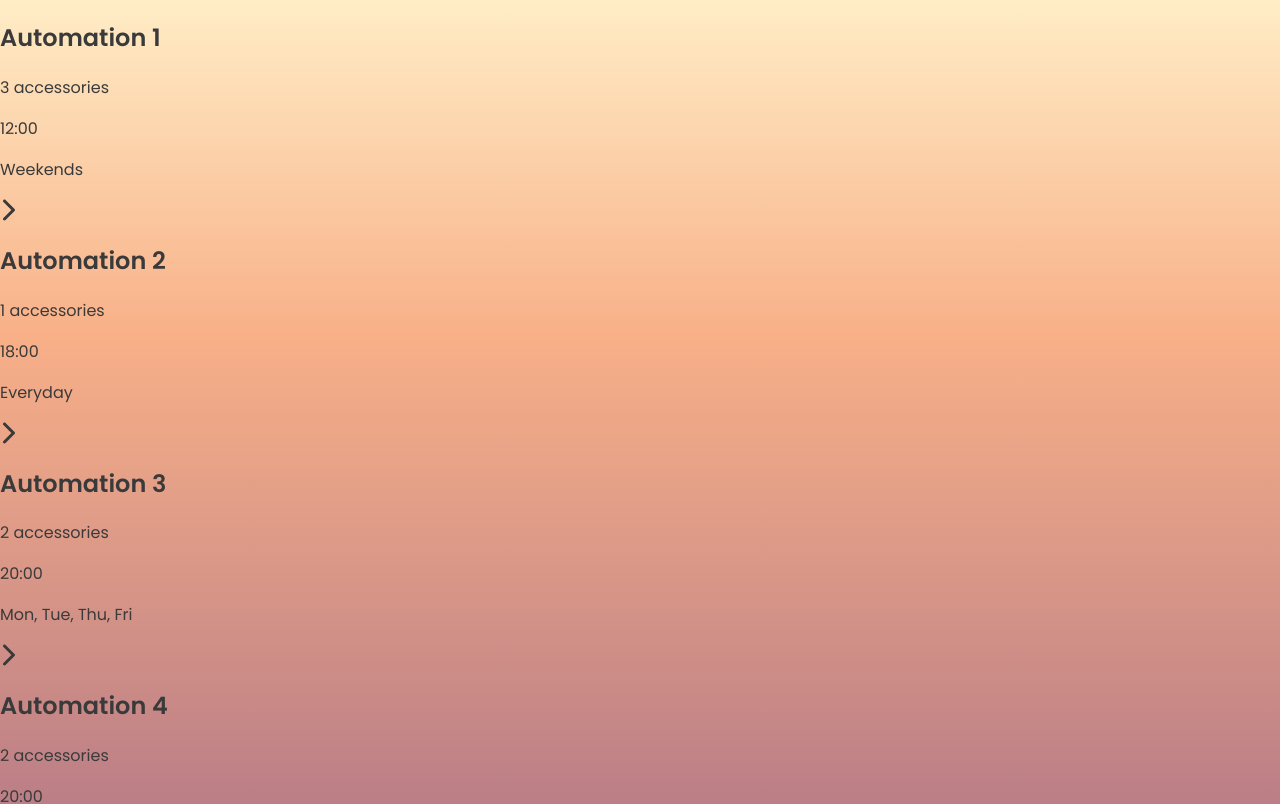
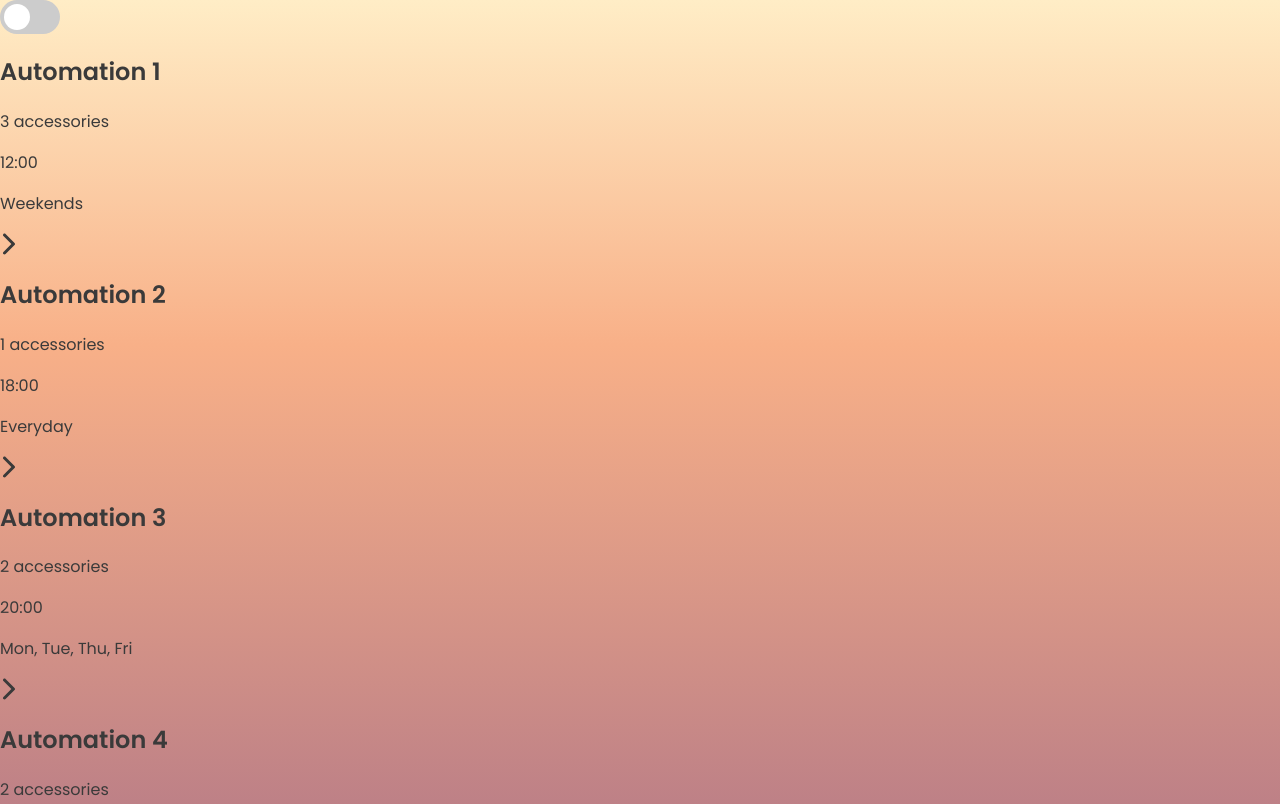
Before and after one commit to KristiinaSa/HomeAutomationSystem, a React (Vite) app in the folder frontend/: page /automations in a window 1280 px wide. Shown: the top 804 px of the page. Built offline with nearby package versions, Linux system fonts and the light colour scheme.

Commit message:
Added a component and context for toggling between dark/light mode.

```diff
--- a/frontend/src/App.jsx
+++ b/frontend/src/App.jsx
@@ -11,8 +11,11 @@ import { BrowserRouter as Router, Routes, Route } from "react-router-dom";
 import { AutomationForm } from "./components/AutomationForm/AutomationForm";
 import { Automations } from "./components/Automations/Automations";
 
+import { DarkLightProvider } from "./contexts/DarkLightProvider";
+
 function App() {
   return (
+    <DarkLightProvider>
       <Router>
         <Routes>
           <Route path="/automations" element={<Automations />} />
@@ -20,6 +23,7 @@ function App() {
           <Route path="/automations/edit/:id" element={<AutomationForm />} />
         </Routes>
       </Router>
+    </DarkLightProvider>
   );
 }
 
--- a/frontend/src/components/Automations/Automations.jsx
+++ b/frontend/src/components/Automations/Automations.jsx
@@ -3,6 +3,8 @@ import { dummyAutomations } from "../../dummyData/dummyAutomations";
 import { TimerAutomationCard } from "./TimerAutomationCard";
 import { SensorAutomationCard } from "./SensorAutomationCard";
 import { Link } from "react-router-dom";
+
+import DarkLightToggle from "../DarkLightToggle";
 
 export const Automations = () => {
   const [automations, setAutomations] = useState([]);
@@ -15,6 +17,7 @@ export const Automations = () => {
 
   return (
     <div>
+      <DarkLightToggle />
       {automations.map((automation) =>
         automation.automationType === "timer" ? (
           <TimerAutomationCard key={automation.id} automation={automation} />
--- /dev/null
+++ b/frontend/src/components/DarkLightToggle.jsx
@@ -0,0 +1,15 @@
+import styles from "./DarkLightToggle.module.css";
+import { useDarkMode } from "../contexts/DarkLightProvider";
+
+const DarkLightToggle = () => {
+  const { isDarkMode, toggleDarkMode } = useDarkMode();
+
+  return (
+    <label className={styles.switchContainer}>
+      <input type="checkbox" checked={isDarkMode} onChange={toggleDarkMode} />
+      <span className={`${styles.switch} ${styles.round}`}></span>
+    </label>
+  );
+};
+
+export default DarkLightToggle;
--- /dev/null
+++ b/frontend/src/components/DarkLightToggle.module.css
@@ -0,0 +1,55 @@
+.switchContainer {
+  position: relative;
+  display: inline-block;
+  width: 60px;
+  height: 34px;
+}
+
+.switchContainer input {
+  opacity: 0;
+  width: 0;
+  height: 0;
+}
+
+.switch {
+  position: absolute;
+  cursor: pointer;
+  top: 0;
+  left: 0;
+  right: 0;
+  bottom: 0;
+  background-color: #ccc;
+  transition: .4s;
+}
+
+.switch:before {
+  position: absolute;
+  content: "";
+  height: 26px;
+  width: 26px;
+  left: 4px;
+  bottom: 4px;
+  background-color: white;
+  transition: .4s;
+}
+
+.switchContainer input:checked+.switch {
+  background-color: #2196F3;
+}
+
+.switchContainer input:focus+.switch {
+  box-shadow: 0 0 1px #2196F3;
+}
+
+.switchContainer input:checked+.switch:before {
+  background-color: #f00;
+  transform: translateX(26px);
+}
+
+.round {
+  border-radius: 34px;
+}
+
+.round:before {
+  border-radius: 50%;
+}
--- a/frontend/src/components/NavbarDesktop.jsx
+++ b/frontend/src/components/NavbarDesktop.jsx
@@ -10,14 +10,13 @@ import { faCog } from "@fortawesome/free-solid-svg-icons";
 import "./NavbarDesktop.css";
 
 const NavbarDesktop = () => {
-  const { categories} = useContext(CategoriesContext);
+  const { categories } = useContext(CategoriesContext);
   const { rooms } = useContext(RoomContext);
 
   return (
     <div className="navbar-desktop">
       <h2 className="logo">Smart Home Mate</h2>
       <div className="navbar-main">
-
         <div className="navbar-main_item">
           <FontAwesomeIcon icon={faHome} />
           <p>Home</p>
@@ -30,7 +29,6 @@ const NavbarDesktop = () => {
           <FontAwesomeIcon icon={faCog} />
           <p>Settings</p>
         </div>
-
       </div>
       <div className="navbar-categories-container">
         <h3>Categories</h3>
--- /dev/null
+++ b/frontend/src/contexts/DarkLightProvider.jsx
@@ -0,0 +1,26 @@
+import { useState, createContext, useContext } from "react";
+
+const DarkModeContext = createContext();
+
+export const DarkLightProvider = ({ children }) => {
+  const [isDarkMode, setIsDarkMode] = useState(false);
+
+  const toggleDarkMode = () => {
+    console.log(`Dark mode is now ${!isDarkMode ? "enabled" : "disabled"}`);
+    setIsDarkMode(!isDarkMode);
+  };
+
+  return (
+    <DarkModeContext.Provider value={{ isDarkMode, toggleDarkMode }}>
+      {children}
+    </DarkModeContext.Provider>
+  );
+};
+
+export const useDarkMode = () => {
+  const context = useContext(DarkModeContext);
+  if (context === undefined) {
+    throw new Error("useDarkMode must be used within a DarkModeProvider");
+  }
+  return context;
+};
--- a/frontend/src/util/icons.js
+++ b/frontend/src/util/icons.js
@@ -1,6 +1,7 @@
 // You can use this to import all the icons you in one place and use them in your components.
 // This way, you can avoid importing the same icons in multiple components.
 // This will also make it easier to manage the icons in your application.
+// Use the GLOBAL IMPORT STYLE defined in FontAwesome's documentation to import the icons.
 
 import { library } from "@fortawesome/fontawesome-svg-core";
 import { faChevronRight } from "@fortawesome/free-solid-svg-icons";
```
Lines whose indentation alone changed are shown as unchanged.
